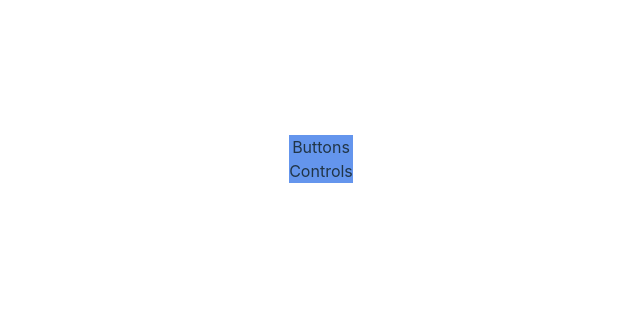
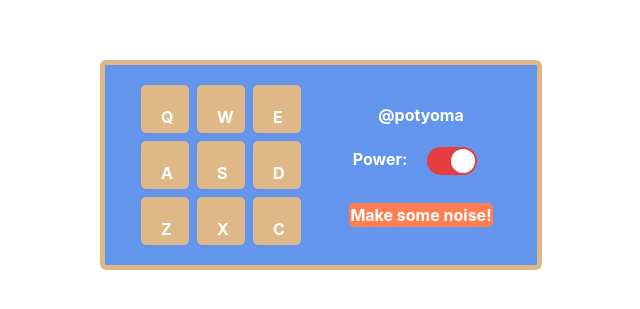
Before and after one commit to potyoma/drum-machine, a React (Vite) app: page / in a window 1280 px wide. Shown: the part 241-550 px from the top of the page, without its empty margins (319-959 px from the left). Built offline with nearby package versions, Linux system fonts and the light colour scheme.

Commit message:
Implemented drum machine | All tests pass

```diff
--- a/index.html
+++ b/index.html
@@ -4,11 +4,12 @@
     <meta charset="UTF-8" />
     <link rel="icon" type="image/svg+xml" href="/vite.svg" />
     <meta name="viewport" content="width=device-width, initial-scale=1.0" />
-    <title>@potyoma Drum Machine</title>
+    <title>Drum Machine @potyoma</title>
   </head>
   <body>
     <div id="root"></div>
-    <noscript>Sorry, but JS must be enable to run the app.</noscript>
+    <noscript>Sorry, but JS must be enabled to run the app.</noscript>
     <script type="module" src="/src/main.tsx"></script>
+    <script src="https://cdn.freecodecamp.org/testable-projects-fcc/v1/bundle.js"></script>
   </body>
 </html>
--- a/package.json
+++ b/package.json
@@ -10,6 +10,7 @@
   },
   "dependencies": {
     "@chakra-ui/react": "^2.2.4",
+    "@chakra-ui/switch": "^2.0.6",
     "@emotion/react": "^11",
     "@emotion/styled": "^11",
     "framer-motion": "^6",
--- a/src/App.css
+++ b/src/App.css
@@ -4,38 +4,3 @@
   padding: 2rem;
   text-align: center;
 }
-
-.logo {
-  height: 6em;
-  padding: 1.5em;
-  will-change: filter;
-}
-.logo:hover {
-  filter: drop-shadow(0 0 2em #646cffaa);
-}
-.logo.react:hover {
-  filter: drop-shadow(0 0 2em #61dafbaa);
-}
-
-@keyframes logo-spin {
-  from {
-    transform: rotate(0deg);
-  }
-  to {
-    transform: rotate(360deg);
-  }
-}
-
-@media (prefers-reduced-motion: no-preference) {
-  a:nth-of-type(2) .logo {
-    animation: logo-spin infinite 20s linear;
-  }
-}
-
-.card {
-  padding: 2em;
-}
-
-.read-the-docs {
-  color: #888;
-}
--- a/src/App.tsx
+++ b/src/App.tsx
@@ -1,12 +1,14 @@
-import { Center } from "@chakra-ui/react"
+import { Box, Center, ChakraProvider } from "@chakra-ui/react"
 import "./App.css"
 import { DrumMachine } from "./components/drumMachine"
 
 const App = () => {
   return (
-    <Center className="App">
-      <DrumMachine />
-    </Center>
+    <ChakraProvider>
+      <Center h="93.5vh">
+        <DrumMachine />
+      </Center>
+    </ChakraProvider>
   )
 }
 
--- a/src/components/buttons/drumButton.tsx
+++ b/src/components/buttons/drumButton.tsx
@@ -1,9 +1,72 @@
-import { Box } from "@chakra-ui/react"
+import { Box, Button, Text } from "@chakra-ui/react"
+import React, { useEffect, useState } from "react"
+import { DrumPad } from "../../constants"
 
-type Props = {}
+type Props = {
+  button: DrumPad
+  mute: boolean
+  onClick: (button: DrumPad) => void
+}
 
-const DrumButton: React.FC<Props> = ({}) => {
-  return <Box>Button</Box>
+const DrumButton: React.FC<Props> = ({ mute, button, onClick }) => {
+  enum ButtonColor {
+    InActive = "burlywood",
+    Active = "crimson",
+  }
+
+  const [buttonColor, setButtonColor] = useState<ButtonColor>(
+    ButtonColor.InActive
+  )
+
+  const playAudio = (button: DrumPad) => {
+    const audio = document.getElementById(button.name) as HTMLAudioElement
+    audio.currentTime = 0
+    audio.play()
+    setTimeout(() => setButtonColor(ButtonColor.InActive), 100)
+  }
+
+  const handleClick = (button: DrumPad) => {
+    !mute && setButtonColor(ButtonColor.Active)
+    !mute && playAudio(button)
+    onClick(button)
+  }
+
+  const handleKeyDown = (e: KeyboardEvent) =>
+    (e.key === button.name.toUpperCase() ||
+      e.key === button.name.toLowerCase()) &&
+    handleClick(button)
+
+  useEffect(() => {
+    window.addEventListener("keydown", handleKeyDown)
+    return () => window.removeEventListener("keydown", handleKeyDown)
+  }, [handleKeyDown])
+
+  return (
+    <Box
+      id={button.description.replaceAll(/\s/g, "-")}
+      className="drum-pad"
+      onClick={() => handleClick(button)}
+      width="6vh"
+      height="6vh"
+      bg={buttonColor}
+      borderRadius={5}
+      p={5}
+      sx={{
+        cursor: "pointer",
+      }}
+    >
+      <audio
+        autoPlay={false}
+        id={button.name}
+        src={button.audio}
+        className="clip"
+        hidden
+      ></audio>
+      <Text align="center" as="b" color="white">
+        {button.name}
+      </Text>
+    </Box>
+  )
 }
 
 export { DrumButton }
--- a/src/components/buttons/drumButtons.tsx
+++ b/src/components/buttons/drumButtons.tsx
@@ -1,9 +1,27 @@
-import { Box } from "@chakra-ui/react"
+import { Box, Grid } from "@chakra-ui/react"
+import { BUTTONS, DrumPad } from "../../constants"
+import { DrumButton } from "./drumButton"
 
-type Props = {}
+type Props = {
+  mute: boolean
+  onSelectButton: (button: DrumPad) => void
+}
 
-const DrumButtons: React.FC<Props> = ({}) => {
-  return <Box>Buttons</Box>
+const DrumButtons: React.FC<Props> = ({ mute, onSelectButton }) => {
+  return (
+    <Box padding={5}>
+      <Grid templateColumns="repeat(3, 1fr)" gap={2}>
+        {BUTTONS?.map((b) => (
+          <DrumButton
+            mute={mute}
+            key={b.name}
+            onClick={onSelectButton}
+            button={b}
+          />
+        ))}
+      </Grid>
+    </Box>
+  )
 }
 
 export { DrumButtons }
--- /dev/null
+++ b/src/components/controlPanel/buttonDisplay.tsx
@@ -0,0 +1,25 @@
+import { Box, Text } from "@chakra-ui/react"
+import { DrumPad } from "../../constants"
+
+type Props = {
+  button: DrumPad | undefined
+}
+
+const ButtonDisplay: React.FC<Props> = ({ button }) => {
+  return (
+    <Box
+      width="18vh"
+      maxH="3vh"
+      bg="coral"
+      border={1}
+      borderRadius={5}
+      id="display"
+    >
+      <Text color="white" as="b" align="center">
+        {button?.description || "Make some noise!"}
+      </Text>
+    </Box>
+  )
+}
+
+export { ButtonDisplay }
--- /dev/null
+++ b/src/components/controlPanel/panelControls.tsx
@@ -0,0 +1,30 @@
+import { Link, VStack } from "@chakra-ui/react"
+import { DrumPad } from "../../constants"
+import { ButtonDisplay } from "./buttonDisplay"
+import { PowerSwitch } from "./powerSwitch"
+
+type Props = {
+  onMute: () => void
+  button: DrumPad | undefined
+  mute: boolean
+}
+
+const PanelControls: React.FC<Props> = ({ mute, onMute, button }) => {
+  return (
+    <VStack align="center" spacing={5} m="auto">
+      <Link
+        href="https://github.com/potyoma/drum-machine"
+        target="_blank"
+        textDecor="none"
+        color="white"
+        as="b"
+      >
+        @potyoma
+      </Link>
+      <PowerSwitch mute={mute} onClick={onMute} />
+      <ButtonDisplay button={button} />
+    </VStack>
+  )
+}
+
+export { PanelControls }
--- /dev/null
+++ b/src/components/controlPanel/powerSwitch.tsx
@@ -0,0 +1,36 @@
+import {
+  Container,
+  FormControl,
+  FormLabel,
+  Switch,
+  Text,
+} from "@chakra-ui/react"
+
+type Props = {
+  onClick: () => void
+  mute: boolean
+}
+
+const PowerSwitch: React.FC<Props> = ({ mute, onClick }) => {
+  return (
+    <Container textAlign="center" mx="auto" justifyContent="center">
+      <FormControl>
+        <FormLabel htmlFor="power-switch">
+          <Text as="b" color="white" mr={3}>
+            Power:
+          </Text>
+          <Switch
+            id="power-switch"
+            colorScheme="red"
+            size="lg"
+            ml={2}
+            isChecked={!mute}
+            onChange={() => onClick()}
+          />
+        </FormLabel>
+      </FormControl>
+    </Container>
+  )
+}
+
+export { PowerSwitch }
--- a/src/components/drumMachine.tsx
+++ b/src/components/drumMachine.tsx
@@ -1,20 +1,33 @@
-import { Container } from "@chakra-ui/react"
+import { Container, SimpleGrid } from "@chakra-ui/react"
+import { useState } from "react"
+import { DrumPad } from "../constants"
 import { DrumButtons } from "./buttons/drumButtons"
-import { PanelControls } from "./panelControls"
+import { PanelControls } from "./controlPanel/panelControls"
 
-type Props = {}
+const DrumMachine: React.FC = () => {
+  const [button, setButton] = useState<DrumPad>()
+  const [mute, setMute] = useState<boolean>(false)
 
-const DrumMachine: React.FC<Props> = ({}) => {
+  const handleMute = () => setMute(!mute)
+
+  const handleSelectButton = (button: DrumPad) => {
+    console.log(button)
+    setButton(button)
+  }
+
   return (
     <Container
+      id="drum-machine"
       bg="cornflowerblue"
       maxW="lg"
-      borderWidth="medium"
-      borderRadius="lg"
-      overflow="hidden"
+      borderWidth="thick"
+      borderColor="burlywood"
+      borderRadius="md"
     >
-      <DrumButtons />
-      <PanelControls />
+      <SimpleGrid columns={2}>
+        <DrumButtons mute={mute} onSelectButton={handleSelectButton} />
+        <PanelControls mute={mute} onMute={handleMute} button={button} />
+      </SimpleGrid>
     </Container>
   )
 }
--- a/src/components/panelControls.tsx
+++ /dev/null
@@ -1,9 +0,0 @@
-import { Box } from "@chakra-ui/react"
-
-type Props = {}
-
-const PanelControls: React.FC<Props> = ({}) => {
-  return <Box>Controls</Box>
-}
-
-export { PanelControls }
--- /dev/null
+++ b/src/constants.ts
@@ -0,0 +1,55 @@
+export type DrumPad = {
+  name: string
+  description: string
+  audio: string
+}
+
+const BUTTONS: DrumPad[] = [
+  {
+    name: "Q",
+    description: "Heater 1",
+    audio: "https://s3.amazonaws.com/freecodecamp/drums/Heater-1.mp3",
+  },
+  {
+    name: "W",
+    description: "Heater 2",
+    audio: "https://s3.amazonaws.com/freecodecamp/drums/Heater-2.mp3",
+  },
+  {
+    name: "E",
+    description: "Heater 3",
+    audio: "https://s3.amazonaws.com/freecodecamp/drums/Heater-3.mp3",
+  },
+  {
+    name: "A",
+    description: "Heater 4",
+    audio: "https://s3.amazonaws.com/freecodecamp/drums/Heater-4_1.mp3",
+  },
+  {
+    name: "S",
+    description: "Clap",
+    audio: "https://s3.amazonaws.com/freecodecamp/drums/Heater-6.mp3",
+  },
+  {
+    name: "D",
+    description: "Open HH",
+    audio: "https://s3.amazonaws.com/freecodecamp/drums/Dsc_Oh.mp3",
+  },
+  {
+    name: "Z",
+    description: "Kick n' Hat",
+    audio: "https://s3.amazonaws.com/freecodecamp/drums/Kick_n_Hat.mp3",
+  },
+  {
+    name: "X",
+    description: "Kick",
+    audio: "https://s3.amazonaws.com/freecodecamp/drums/RP4_KICK_1.mp3",
+  },
+  {
+    name: "C",
+    description: "Closed HH",
+    audio: "https://s3.amazonaws.com/freecodecamp/drums/Cev_H2.mp3",
+  },
+]
+
+export { BUTTONS }
```
Also changed, not shown: 1 other file (tests, documents, lock files or other folders).
